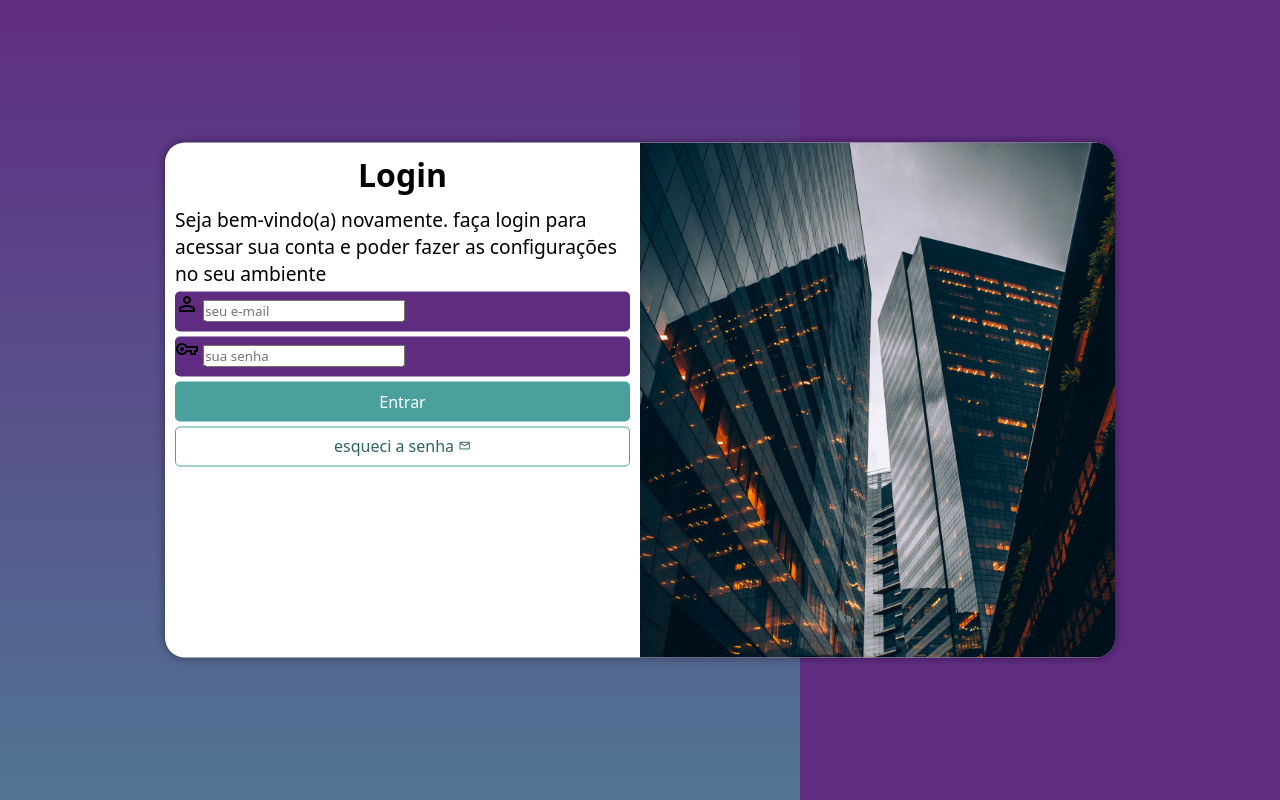
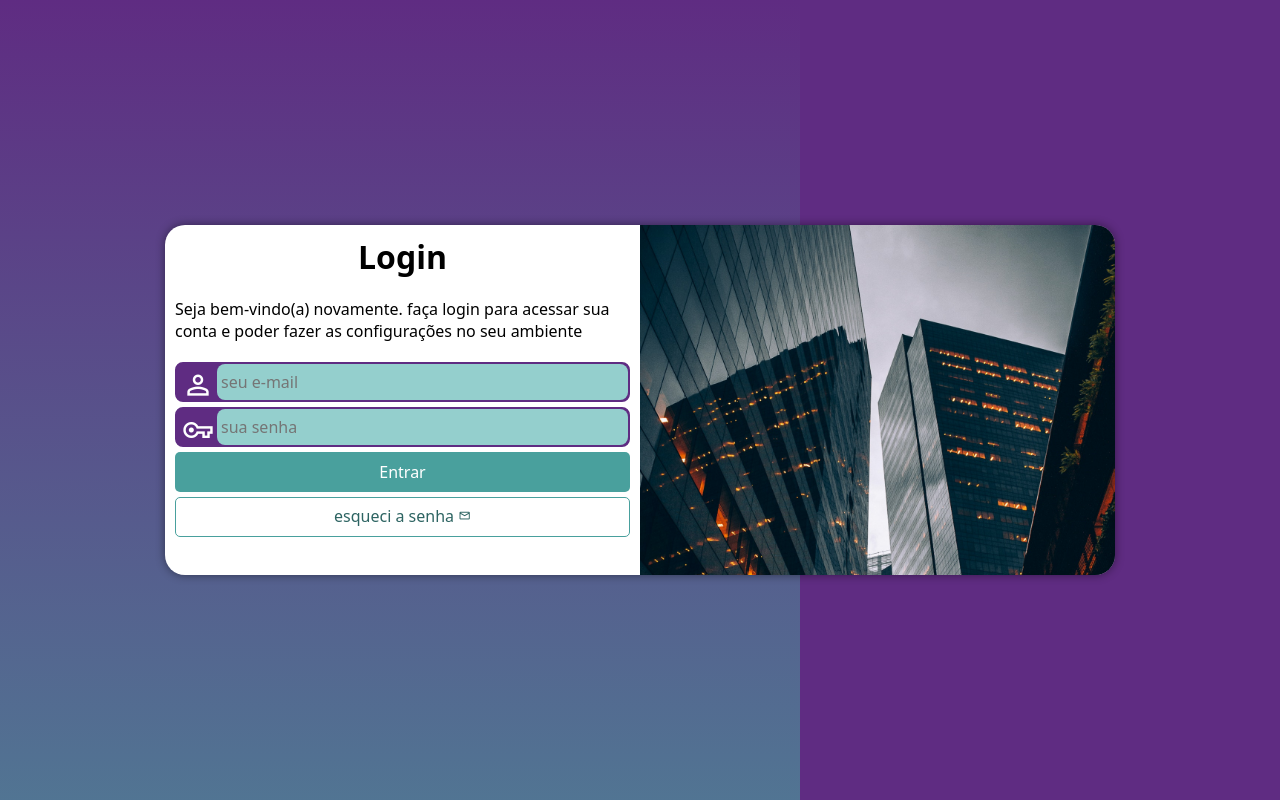
Before and after one commit to maicon2606/projeto-login, a plain HTML site: page index.html in a window 1280 px wide. Shown: the top 800 px of the page. Drawn offline with nearby package versions, Linux system fonts and the light colour scheme.

Commit message:
bug figs

```diff
--- a/estilos/media-queries.css
+++ b/estilos/media-queries.css
@@ -6,6 +6,7 @@
     }
     section#login {
         width: 80vw;
+        height: 280px;
     }
     section#login >div#imagem {
         float: left;
@@ -25,6 +26,7 @@
     }
     section#login {
         width: 950px;
+        height: 350px;
     }
     section#login > div#imagem {
         float: right;
@@ -39,6 +41,7 @@
         font-size: 2em;
     }
     div#formulario > P {
-        font-size: 1.2em;
+        font-size: 1em;
+        margin: 20px 0px;
       }
 }
--- a/estilos/style.css
+++ b/estilos/style.css
@@ -26,7 +26,7 @@ lilas: #5f2c82
     position: absolute;
     top: 50%;
     left: 50%;
-    transform: translate(-50%, -50%);
+
     overflow: hidden;
 
 
@@ -36,6 +36,7 @@ lilas: #5f2c82
     border-radius: 20px;
     box-shadow: 0px 0px 10px rgba(0, 0, 0, 0.450);
 
+    transform: translate(-50%, -50%);
     transition: width .3s, height .3s;
     transition-timing-function: ease;
  }
@@ -60,15 +61,38 @@ lilas: #5f2c82
 
  form > div.campo {
    background-color: #5f2c82;
+   border: 2px solid #5f2c82 ;
    width: 100%;
    display: block;
    height: 40px;
-   border-radius: 5px;
+   border-radius: 8px;
    margin: 5px 0px;
  }
 div.campo > label {
    display: none;
  }
+ div.campo > input:focus-within {
+   background-color: white;
+   outline: none;
+ }
+
+ div.campo > span {
+   color: white;
+   /* background-color: black; */
+   font-size: 2em;
+   width: 40px;
+   padding: 5px;
+ }
+ div.campo > input {
+   background-color: #94cfcd;
+   font-size: 1em;
+   width: calc(100% - 40px);
+   height: 100%;
+   border: 0px;
+   border-radius: 8px;
+   padding: 4px;
+   transform: translateY(-42px) translatex(40px);
+  }
 
  form > input[type=submit] {
    display: block;
```
